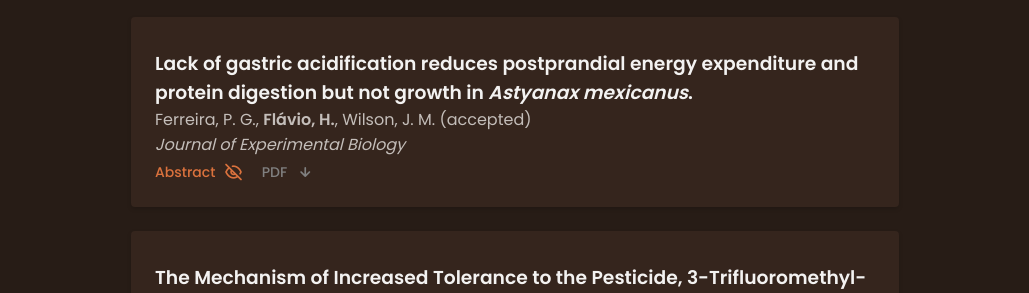
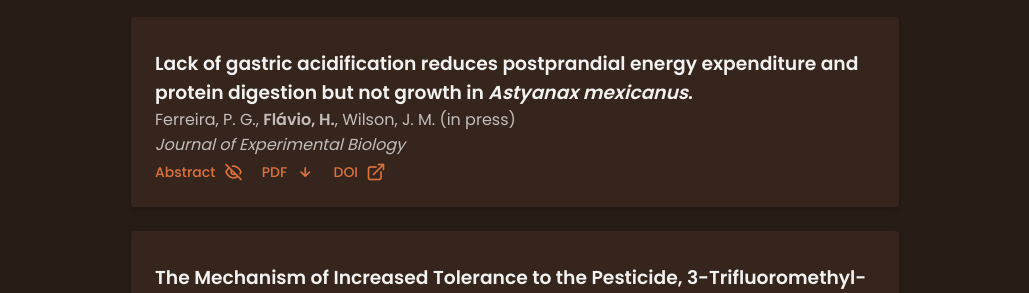
Before and after one commit to hugomflavio/hugoflavio-com, a Jekyll site: the page built from portfolio.html, in a window 1280 px wide and 900 px high. Shown: the part 321-614 px from the top of the window, without its empty margins (125-1154 px from the left). Built offline with Jekyll 4.4.1, drawn with Linux system fonts in a browser that asks for light colours; nearby versions of some CDN libraries.

Commit message:
add full text to ferreira 2026

```diff
--- a/_includes/portfolio/023_ref_ferreira2026.html
+++ b/_includes/portfolio/023_ref_ferreira2026.html
@@ -2,20 +2,19 @@
     <div class="portfolio_item_expander portfolio_list__close">
         <h3 class="portfolio_list__title"> Lack of gastric acidification reduces postprandial energy expenditure and protein digestion but not growth in <em>Astyanax mexicanus</em>.</h3>
         <p class="portfolio_list__description">Ferreira, P. G., <strong>Flávio, H.</strong>,
-        Wilson, J. M. (accepted)</p>
+        Wilson, J. M. (in press)</p>
         <p class="portfolio_list__description"><em>Journal of Experimental Biology</em></p>
 
         <a class="button button--flex button--small button--link portfolio_list__abstract_button">
             Abstract<i class="uil uil-eye-slash button__icon"></i>
         </a>
 
-        <a class="button button--flex button--small button--link portfolio_list__download_button_grey">
+        <a download="" target="_blank" href="assets/pdf/Ferreira_et_al_2026_lack_of_gastric_acidification.pdf" class="button button--flex button--small button--link portfolio_list__download_button">
             PDF <i class="uil uil-arrow-down button__icon"></i>
         </a>
-
-       <!--  <a target="_blank" href="https://doi.org/10.1111/jfb.70208" class="button button--flex button--small button--link portfolio_list__doi_button">
+        <a target="_blank" href="https://doi.org/10.1242/jeb.251599" class="button button--flex button--small button--link portfolio_list__doi_button">
             DOI <i class="uil uil-external-link-alt button__icon"></i>
-        </a> -->
+        </a>
 
         <div class="portfolio_list__abstract">
             <p class="portfolio_list__description">
```
Also changed, not shown: 1 other file.
